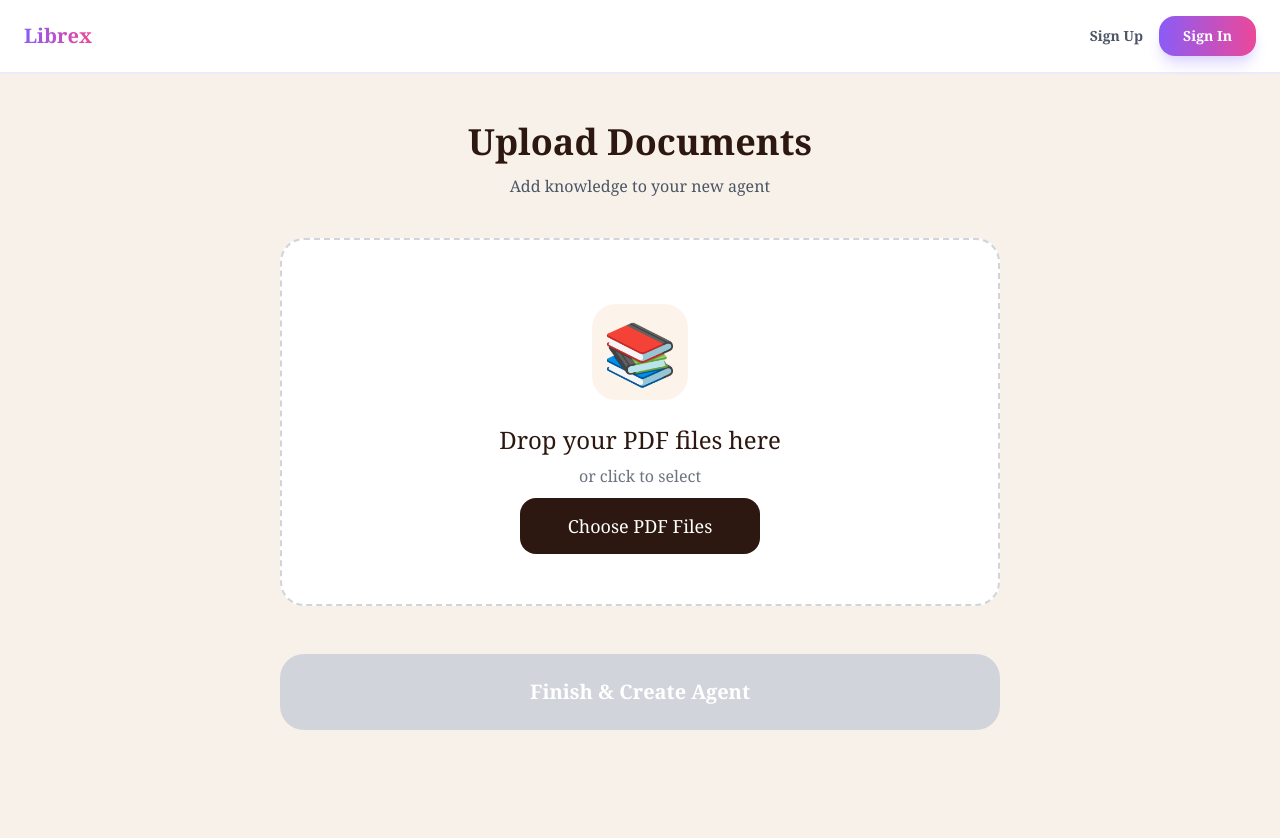
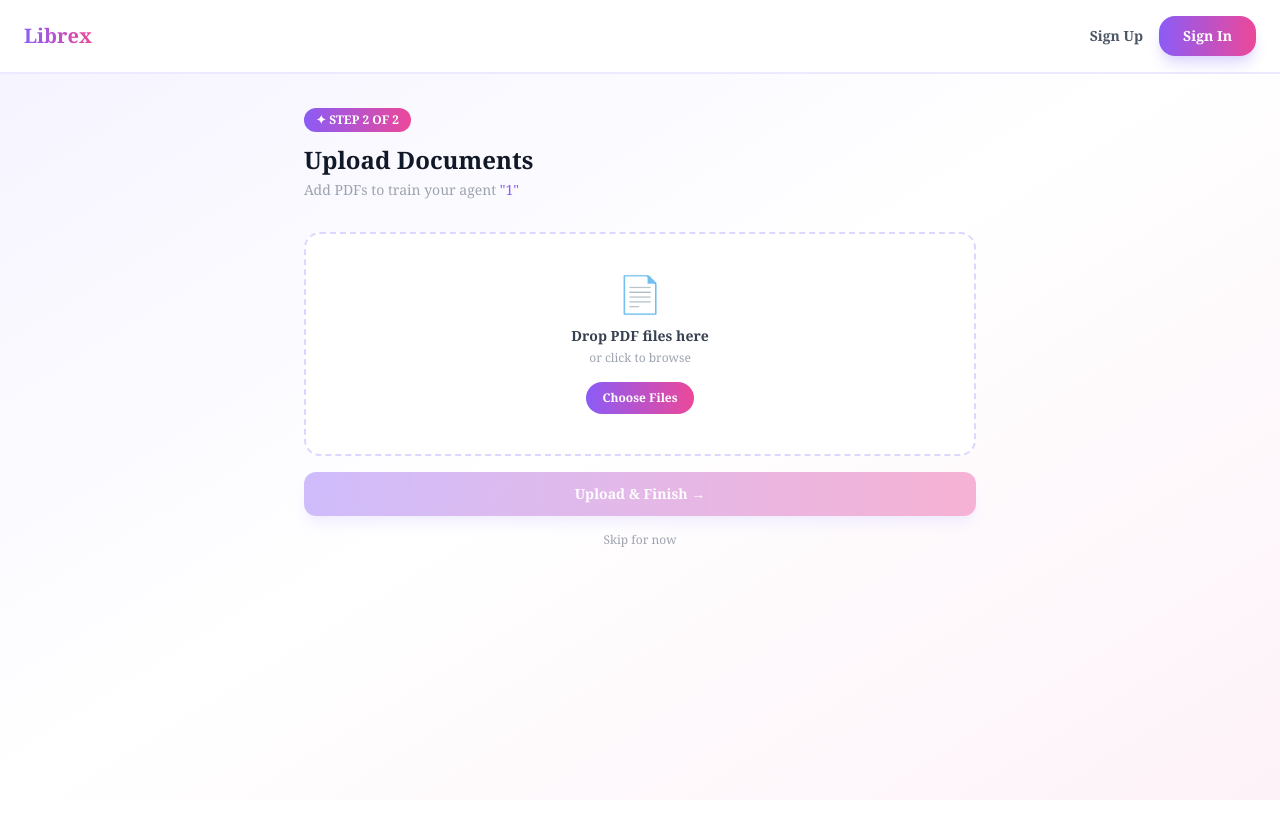
Before and after one commit to poklonovaSofia/llm-based-assistant, a React (Vite) app in the folder frontend/: page /upload/1 in a window 1280 px wide. Shown: the top 838 px of the page. After the commit the page ends 800 px from the top, so only its background shows below. Built offline with nearby package versions, Linux system fonts and the light colour scheme.

Commit message:
redesign frontend

```diff
--- a/frontend/src/pages/UploadDocuments.tsx
+++ b/frontend/src/pages/UploadDocuments.tsx
@@ -1,25 +1,25 @@
-// src/pages/UploadDocuments.tsx
 import { useState } from 'react';
-import { useParams, useNavigate } from 'react-router-dom';
+import { useParams, useNavigate, useLocation } from 'react-router-dom';
 
 export default function UploadDocuments() {
   const { agentId } = useParams<{ agentId: string }>();
   const navigate = useNavigate();
-
+  const location = useLocation();
+  const agentName = (location.state as { agentName?: string })?.agentName ?? agentId ?? '';
   const [files, setFiles] = useState<File[]>([]);
   const [uploading, setUploading] = useState(false);
+  const [uploadedCount, setUploadedCount] = useState(0);
+  const [error, setError] = useState('');
 
-  // Drag & Drop
   const handleDrop = (e: React.DragEvent<HTMLDivElement>) => {
     e.preventDefault();
-    const droppedFiles = Array.from(e.dataTransfer.files).filter(f => f.type === "application/pdf");
-    setFiles(prev => [...prev, ...droppedFiles]);
+    const dropped = Array.from(e.dataTransfer.files).filter(f => f.type === 'application/pdf');
+    setFiles(prev => [...prev, ...dropped]);
   };
 
-  // Вибір файлів
   const handleFileSelect = (e: React.ChangeEvent<HTMLInputElement>) => {
     if (e.target.files) {
-      const selected = Array.from(e.target.files).filter(f => f.type === "application/pdf");
+      const selected = Array.from(e.target.files).filter(f => f.type === 'application/pdf');
       setFiles(prev => [...prev, ...selected]);
     }
   };
@@ -28,38 +28,69 @@ export default function UploadDocuments() {
     setFiles(prev => prev.filter((_, i) => i !== index));
   };
 
-  const handleFinish = () => {
+const handleFinish = async () => {
+  if (files.length === 0) return;
   setUploading(true);
+  setError('');
 
-    // Тут буде реальний запит на /ingest
-    setTimeout(() => {
+  try {
+    const formData = new FormData();
+    for (const file of files) {
+      formData.append('files', file);
+    }
+
+    const response = await fetch(
+      `http://localhost:8000/ingest-multiple?agent_name=${encodeURIComponent(agentName)}`,
+      { method: 'POST', body: formData }
+    );
+
+    const data = await response.json();
+    console.log(data);
+    if (data.error) throw new Error(data.error);
+
+    setUploadedCount(data.processed);
+    navigate(`/chat/${agentId}`);
+
+  } catch (err: any) {
+    setError(err.message || 'Upload failed');
+  } finally {
     setUploading(false);
-      navigate(`/chat/${agentId}`);   // перехід у чат з агентом
-    }, 1800);
+  }
 };
 
   return (
-    <div className="min-h-screen bg-[#f8f1e9] py-12">
-      <div className="max-w-3xl mx-auto px-6">
-        <div className="text-center mb-10">
-          <h1 className="text-4xl font-bold text-[#2c1810]">Upload Documents</h1>
-          <p className="text-gray-600 mt-3">Add knowledge to your new agent</p>
+    <div className="flex-1 flex items-center justify-center px-4 py-8">
+      <div className="w-full max-w-2xl">
+
+        {/* Header */}
+        <div className="mb-8">
+          <div className="inline-flex items-center gap-2 bg-gradient-to-r from-violet-500 to-pink-500 text-white text-xs font-bold px-3 py-1 rounded-full mb-3">
+            ✦ STEP 2 OF 2
+          </div>
+          <h1 className="text-2xl font-bold text-gray-900">Upload Documents</h1>
+          <p className="text-sm text-gray-400 mt-1">
+            Add PDFs to train your agent <span className="text-violet-500 font-medium">"{agentName}"</span>
+          </p>
         </div>
 
-        {/* Drag & Drop зона */}
+        {/* Error */}
+        {error && (
+          <div className="bg-red-50 border-2 border-red-300 text-red-600 px-4 py-3 rounded-xl mb-6 text-sm">
+            {error}
+          </div>
+        )}
+
+        {/* Drop zone */}
         <div
-          onDragOver={(e) => e.preventDefault()}
+          onDragOver={e => e.preventDefault()}
           onDrop={handleDrop}
-          className="border-2 border-dashed border-gray-300 rounded-3xl p-16 text-center hover:border-[#2c1810] transition-all bg-white"
+          className="border-2 border-dashed border-violet-200 rounded-2xl p-10 text-center hover:border-violet-400 transition-all bg-white mb-4"
         >
-          <div className="mx-auto w-24 h-24 bg-[#f4d9b8]/30 rounded-3xl flex items-center justify-center text-6xl mb-6">
-            📚
-          </div>
-          <p className="text-2xl font-medium text-[#2c1810]">Drop your PDF files here</p>
-          <p className="text-gray-500 mt-2 mb-6">or click to select</p>
-
-          <label className="cursor-pointer bg-[#2c1810] text-white px-12 py-4 rounded-2xl font-medium text-lg hover:bg-[#1f120b] transition">
-            Choose PDF Files
+          <div className="text-4xl mb-3">📄</div>
+          <p className="text-sm font-semibold text-gray-700">Drop PDF files here</p>
+          <p className="text-xs text-gray-400 mt-1 mb-4">or click to browse</p>
+          <label className="cursor-pointer inline-flex items-center gap-2 bg-gradient-to-r from-violet-500 to-pink-500 text-white text-xs font-bold px-4 py-2 rounded-full hover:opacity-90 transition">
+            Choose Files
             <input
               type="file"
               multiple
@@ -70,41 +101,56 @@ export default function UploadDocuments() {
           </label>
         </div>
 
-        {/* Список завантажених файлів */}
+        {/* File list */}
         {files.length > 0 && (
-          <div className="mt-12">
-            <h3 className="font-semibold text-lg mb-5">Selected files ({files.length})</h3>
-
-            <div className="space-y-4">
+          <div className="bg-white border-2 border-gray-100 rounded-2xl overflow-hidden mb-4">
             {files.map((file, index) => (
-                <div key={index} className="flex items-center justify-between bg-white p-6 rounded-2xl shadow-sm">
-                  <div className="flex items-center gap-4">
-                    <span className="text-4xl">📘</span>
+              <div
+                key={index}
+                className="flex items-center justify-between px-4 py-3 border-b border-gray-50 last:border-0"
+              >
+                <div className="flex items-center gap-3">
+                  <span className="text-xl">📘</span>
                   <div>
-                      <p className="font-medium text-[#2c1810]">{file.name}</p>
-                      <p className="text-sm text-gray-500">{(file.size / 1024 / 1024).toFixed(1)} MB</p>
+                    <p className="text-sm font-medium text-gray-800">{file.name}</p>
+                    <p className="text-xs text-gray-400">{(file.size / 1024 / 1024).toFixed(1)} MB</p>
                   </div>
                 </div>
                 <button
                   onClick={() => removeFile(index)}
-                    className="text-red-500 hover:text-red-700 font-medium"
+                  className="text-xs text-red-400 hover:text-red-600 font-medium transition"
                 >
                   Remove
                 </button>
               </div>
             ))}
           </div>
+        )}
+
+        {/* Progress */}
+        {uploading && (
+          <div className="bg-violet-50 border-2 border-violet-200 rounded-xl px-4 py-3 mb-4 text-sm text-violet-700 font-medium">
+            Uploading {uploadedCount} / {files.length} files...
           </div>
         )}
 
-        {/* Кнопка завершення */}
+        {/* Submit */}
         <button
           onClick={handleFinish}
           disabled={files.length === 0 || uploading}
-          className="mt-12 w-full bg-[#2c1810] text-white py-6 rounded-3xl font-semibold text-xl disabled:bg-gray-300 transition-all"
+          className="w-full bg-gradient-to-r from-violet-500 to-pink-500 hover:from-violet-600 hover:to-pink-600 text-white py-3 rounded-xl font-bold text-sm transition disabled:opacity-40 shadow-lg shadow-violet-200"
         >
-          {uploading ? "Uploading documents..." : "Finish & Create Agent"}
+          {uploading ? `Processing... (${uploadedCount}/${files.length})` : `Upload & Finish →`}
         </button>
+
+        {/* Skip */}
+        <button
+          onClick={() => navigate(`/chat/${agentId}`)}
+          className="w-full mt-2 text-xs text-gray-400 hover:text-gray-600 transition py-2"
+        >
+          Skip for now
+        </button>
+
       </div>
     </div>
   );
```
Lines whose indentation alone changed are shown as unchanged.
